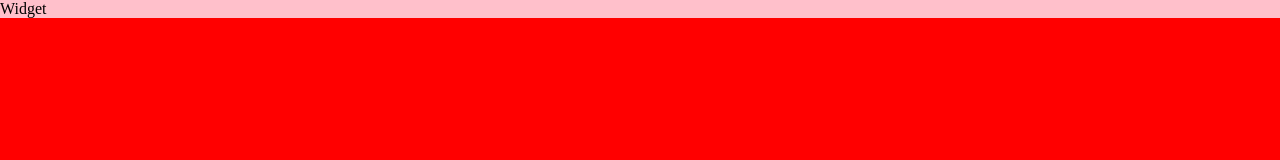
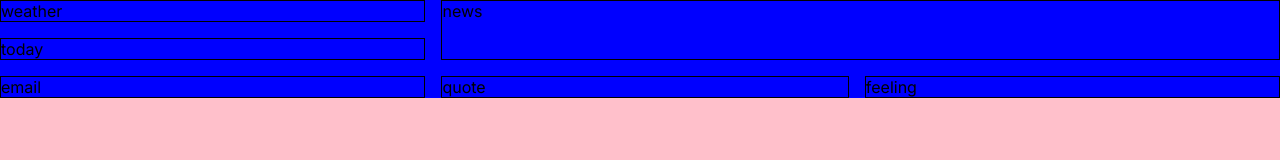
Before and after one commit to rezam91/widget, a plain HTML site: page index.html in a window 1280 px wide. Drawn offline with Linux system fonts and the light colour scheme.

Commit message:
feat(sections): Sections in desktop version created

```diff
--- a/assets/styles/index.css
+++ b/assets/styles/index.css
@@ -5,12 +5,51 @@ img {
     display: block;
 }
 body {
-    background-color: red;
+    background-color: pink;
     /* padding: 0; */
     margin: 0;
+    font-family: inter;
 }
 .container {
-    background-color: pink;
-    /* margin-top: 0; */
-
+    width: 1280px;
+    background-color: blue;
+    margin-left: auto;
+    margin-right: auto;
 }
+.widget {
+    width: 100%;
+    display: grid;
+    /* grid-template-rows:178fr 210fr 266fr; */
+    /* grid-template-columns:416fr 489fr 343fr ; */
+    grid-template-areas:
+    "weather news news"
+    "today news news"
+    "email quote feeling";
+    row-gap: 16px;
+    column-gap: 16px;
+}
+.weather {
+    border: 1px solid black;
+    grid-area: weather;
+    /* height: 50vh; */
+}
+.today {
+    border: 1px solid black;
+    grid-area: today;
+}
+.email {
+    border: 1px solid black;
+    grid-area: email;
+}
+.feeling {
+    border: 1px solid black;
+    grid-area: feeling;
+}
+.quote {
+    border: 1px solid black;
+    grid-area: quote;
+}
+.news {
+    border: 1px solid black;
+    grid-area: news;
+}
--- a/index.html
+++ b/index.html
@@ -5,10 +5,20 @@
         <meta name="viewport" content="width=device-width, initial-scale=1.0">
         <title>Widget</title>
         <link rel="stylesheet" href="./assets/styles/index.css">
+        <link rel="preconnect" href="https://fonts.googleapis.com">
+        <link rel="preconnect" href="https://fonts.gstatic.com" crossorigin>
+        <link href="https://fonts.googleapis.com/css2?family=Inter:ital,opsz,wght@0,14..32,100..900;1,14..32,100..900&display=swap" rel="stylesheet">
     </head>
     <body>
         <div class="container">
-            Widget
+            <div class="widget">
+                <section class="weather">weather</section>
+                <section class="today">today</section>
+                <section class="email">email</section>
+                <section class="feeling">feeling</section>
+                <section class="quote">quote</section>
+                <section class="news">news</section>
+            </div>
         </div>
     </body>
 </html>
```
